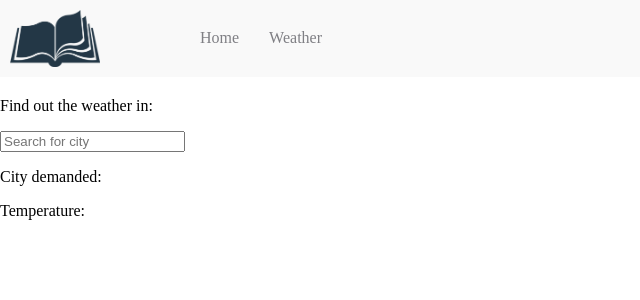
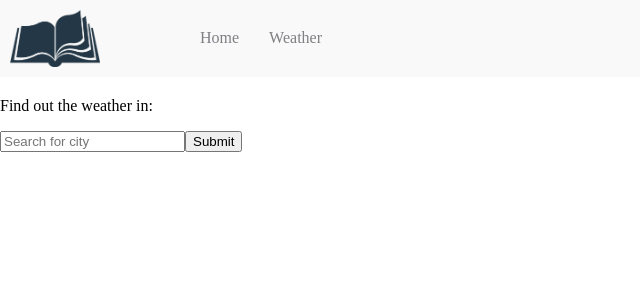
Before and after one commit to Michael-Santoso/Productivity, a React (Vite) app: page /weather in a window 1280 px wide. Shown: the top 300 px of the page, without its empty margins (0-640 px from the left). Built offline with nearby package versions, Linux system fonts and the light colour scheme.

Commit message:
Added the weather page to call from API the weather's condition from any location

```diff
--- a/src/Weather/WeatherMain.tsx
+++ b/src/Weather/WeatherMain.tsx
@@ -1,40 +1,76 @@
 import axios from "axios";
-import { useEffect, useState } from "react";
+import { useState } from "react";
 
 function WeatherMain() {
   const [city, setCity] = useState("");
-  const [temperature, setTemperature] = useState();
+  const [location, setLocation] = useState<any>();
+  const [temperature, setTemperature] = useState<any>();
   const [icon, setIcon] = useState();
+  const [error, setError] = useState("");
   //add wind kph, humidity %, pressure mb
   // API key = 040e5b45f5df423a94025839232706
 
   const cityInput = (event: React.ChangeEvent<HTMLInputElement>) => {
-    setCity(event.target.value);
+    const inputValue = event.target.value;
+    setCity(inputValue);
+    if (!inputValue) {
+      setLocation(undefined);
+      setTemperature(undefined);
+      setIcon(undefined);
+    }
   };
 
-  const callWeatherAPI = () => {
+  const handleKeyPress = (event: React.KeyboardEvent<HTMLInputElement>) => {
+    if (event.key === "Enter" && city) {
+      callWeatherAPI(city);
+    }
+  };
+
+  const callWeatherAPI = (cityInput: string) => {
     axios
       .get(
-        "http://api.weatherapi.com/v1/current.json?key=040e5b45f5df423a94025839232706&q=Singapore&aqi=no"
+        `http://api.weatherapi.com/v1/current.json?key=040e5b45f5df423a94025839232706&q=${cityInput}&aqi=no`
       )
       .then((resp) => {
-        setTemperature(resp.data.current.temp_c);
+        setLocation(resp.data.location);
+        setTemperature(resp.data.current);
         setIcon(resp.data.current.condition.icon);
         console.log("API was called");
+        console.log(location);
+      })
+      .catch((error) => {
+        console.error("Error occurred:", error);
+        setError("Invalid input!");
       });
   };
-
-  useEffect(() => {
-    city === "Singapore" && callWeatherAPI();
-  }, [city]);
 
   return (
     <div>
       <p>Find out the weather in:</p>
-      <input value={city} onChange={cityInput} placeholder="Search for city" />
-      <p>City demanded: {city}</p>
-      <p>Temperature: {temperature}</p>
+      <input
+        value={city}
+        onKeyUp={handleKeyPress}
+        onChange={cityInput}
+        placeholder="Search for city"
+      />
+      <button onClick={city ? () => callWeatherAPI(city) : undefined}>
+        Submit
+      </button>
+      {location && (
+        <p>{`Location: ${location?.name ?? "N/A"}, ${
+          location?.country ?? "N/A"
+        }`}</p>
+      )}
+      {temperature && (
+        <div>
+          <p>{`Temperature: ${temperature?.temp_c} °C`}</p>
+          <p>{`Wind: ${temperature?.wind_kph} kph`}</p>
+          <p>{`Humidity: ${temperature?.humidity} %`}</p>
+          <p>{`Pressure: ${temperature?.pressure_mb} mb`}</p>
+        </div>
+      )}
       <img src={icon}></img>
+      {error && <p>{error}</p>}
     </div>
   );
 }
```
